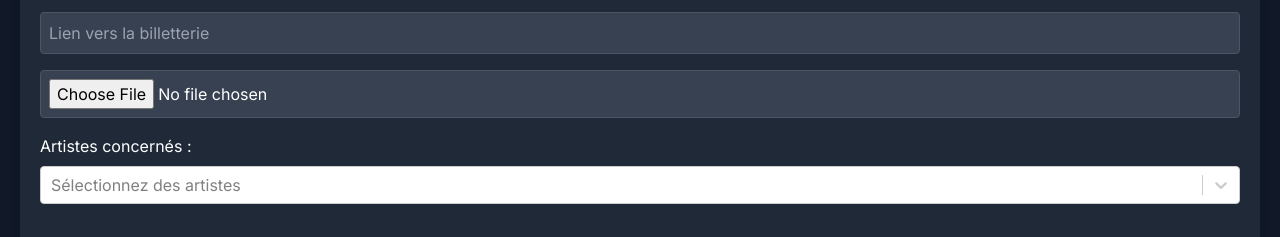
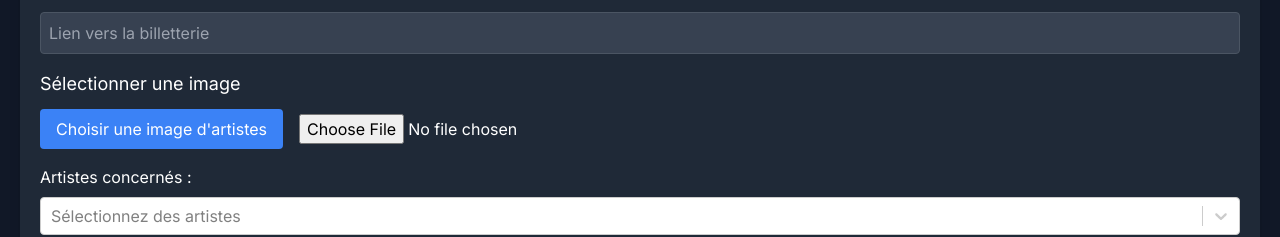
Before and after one commit to Funkysys/spinosor, a Next.js app: page /admin/events in a window 1280 px wide. Shown: the part 348-585 px from the top of the page. Built offline with nearby package versions, Linux system fonts and the light colour scheme; no server answers; the database is empty; what tailwindcss-animated would draw is missing.

Commit message:
add function to use an image on event take on artist

```diff
--- a/app/admin/events/page.tsx
+++ b/app/admin/events/page.tsx
@@ -7,8 +7,11 @@ import {
   getEvents,
   updateEvent,
 } from "@/app/api/action/events/events";
+import { getArtistImages } from "@/app/api/services/getArtistsImages";
 import EventList from "@/components/EventList";
+import ModaleImageSelection from "@/components/ModaleImageSelection";
 import { EventType } from "@/types"; // Assurez-vous que le chemin est correct
+import Image from "next/image";
 import { useEffect, useState } from "react";
 import Select from "react-select";
 
@@ -16,8 +19,11 @@ const EventsDashboard: React.FC = () => {
   const [events, setEvents] = useState<EventType[]>([]);
   const [artists, setArtists] = useState<any[]>([]);
   const [isLoading, setIsLoading] = useState(false);
-  const [selectedImage, setSelectedImage] = useState<File | null>(null);
-  const [selectedArtists, setSelectedArtists] = useState<any[]>([]); // Pour gérer les artistes sélectionnés
+  const [selectedImage, setSelectedImage] = useState<string | null>(null);
+  const [selectedArtists, setSelectedArtists] = useState<any[]>([]);
+  const [showModal, setShowModal] = useState(false);
+  const [galerie, setGalerie] = useState<string[]>([]);
+  const [loadImage, setLoadImage] = useState(false);
 
   useEffect(() => {
     const fetchEvents = async () => {
@@ -40,6 +46,9 @@ const EventsDashboard: React.FC = () => {
 
   const handleEventCreation = async (formData: FormData) => {
     setIsLoading(true);
+    if (selectedImage) {
+      formData.append("url", selectedImage);
+    } else {
       const imageFile = formData.get("imageFile") as File | null;
 
       if (imageFile) {
@@ -53,13 +62,17 @@ const EventsDashboard: React.FC = () => {
           setEvents(result as EventType[]);
           setIsLoading(false);
         };
-    } else {
+      }
+    }
     await createEvent(formData);
     resetForm();
     const result = await getEvents();
     setEvents(result as EventType[]);
     setIsLoading(false);
-    }
+  };
+
+  const handleImageSelection = (imageUrl: string) => {
+    setSelectedImage(imageUrl);
   };
 
   const handleEventDeletion = async (id: string) => {
@@ -73,7 +86,16 @@ const EventsDashboard: React.FC = () => {
   const handleArtistChange = (selectedOptions: any) => {
     setSelectedArtists(selectedOptions);
   };
-
+  const showModalFunc = (value: boolean, string: string) => {
+    setShowModal(value);
+    if (string === "artistes") {
+      const fetchGalerie = async () => {
+        const images = await getArtistImages();
+        setGalerie(images);
+      };
+      fetchGalerie();
+    }
+  };
   return (
     <div className="min-h-screen p-5 bg-gray-900 text-white">
       <h1 className="text-3xl font-bold mb-5 text-center">
@@ -129,13 +151,50 @@ const EventsDashboard: React.FC = () => {
           placeholder="Lien vers la billetterie"
           className="w-full p-2 mb-4 bg-gray-700 border border-gray-600 rounded"
         />
+        <div className="mb-4">
+          <h2 className="text-lg mb-2">Sélectionner une image</h2>
+          <button
+            type="button"
+            onClick={() => showModalFunc(true, "artistes")}
+            className="bg-blue-500 text-white px-4 py-2 rounded hover:bg-blue-400 mr-2"
+            disabled={isLoading}
+          >
+            {`Choisir une image d'artistes`}
+          </button>
           <input
             type="file"
             name="imageFile"
-          accept="image/*"
-          required
-          className="w-full p-2 mb-4 bg-gray-700 border border-gray-600 rounded"
+            onChange={(e) => {
+              const file = e.target.files?.[0];
+              if (file) {
+                handleImageSelection(URL.createObjectURL(file));
+              }
+            }}
+            className="mt-2 ml-2"
+            disabled={isLoading}
           />
+          {selectedImage && !loadImage && (
+            <div className="mt-3 w-32 h-32 relative">
+              <Image
+                src={selectedImage}
+                alt="Aperçu"
+                layout="fill"
+                objectFit="cover"
+                className="rounded"
+              />
+            </div>
+          )}
+
+          {/* Modale de sélection d'image d'artistes */}
+          {showModal && (
+            <ModaleImageSelection
+              galerie={galerie}
+              handleImageSelection={handleImageSelection}
+              onClose={() => setShowModal(false)}
+              setLoadImage={setLoadImage}
+            />
+          )}
+        </div>
 
         {/* Sélection des artistes */}
         <div className="mb-4">
--- a/app/api/action/events/events.ts
+++ b/app/api/action/events/events.ts
@@ -39,11 +39,12 @@ export const createEvent = async (formData: FormData) => {
   const ticketLink = formData.get("ticketLink") as string | null;
   const artistIds = formData.getAll("artists") as string[];
   const imageFile = formData.get("imageFile") as File | null;
+  const url = formData.get("url") as string | null;
 
   let imageUrl = "";
-
-  // Uploader l'image sur Cloudinary
-  if (imageFile) {
+  if (url) {
+    imageUrl = url;
+  } else if (imageFile) {
     const base64Data = await imageFile.arrayBuffer();
     const buffer = Buffer.from(base64Data);
 
```
Lines whose indentation alone changed are shown as unchanged.
